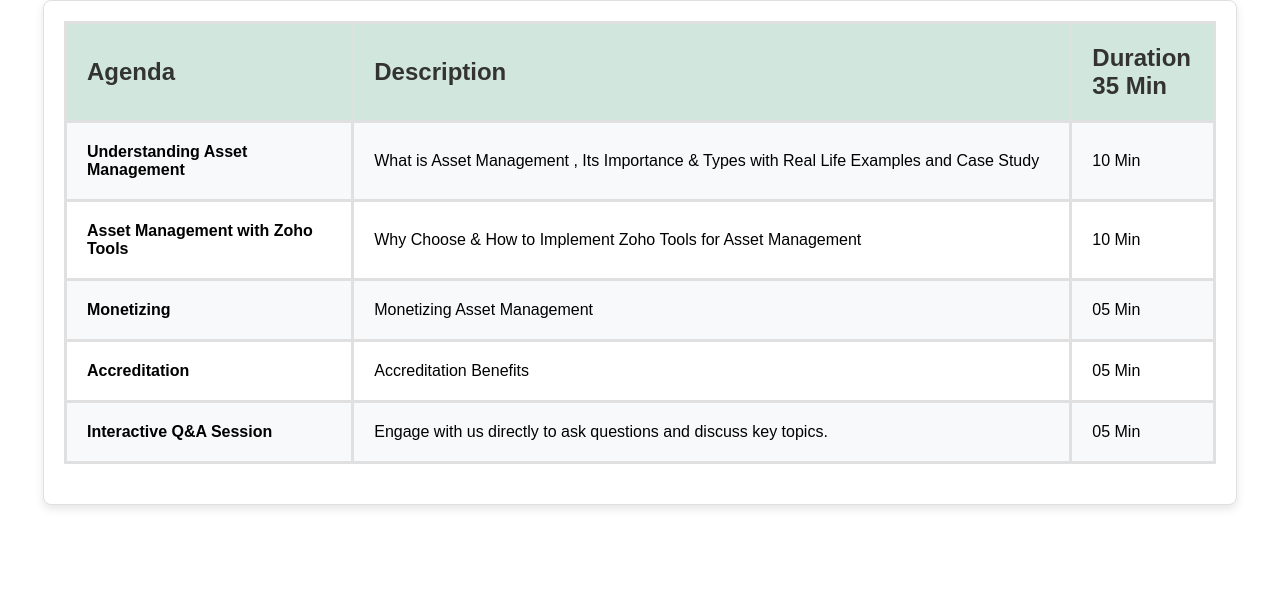
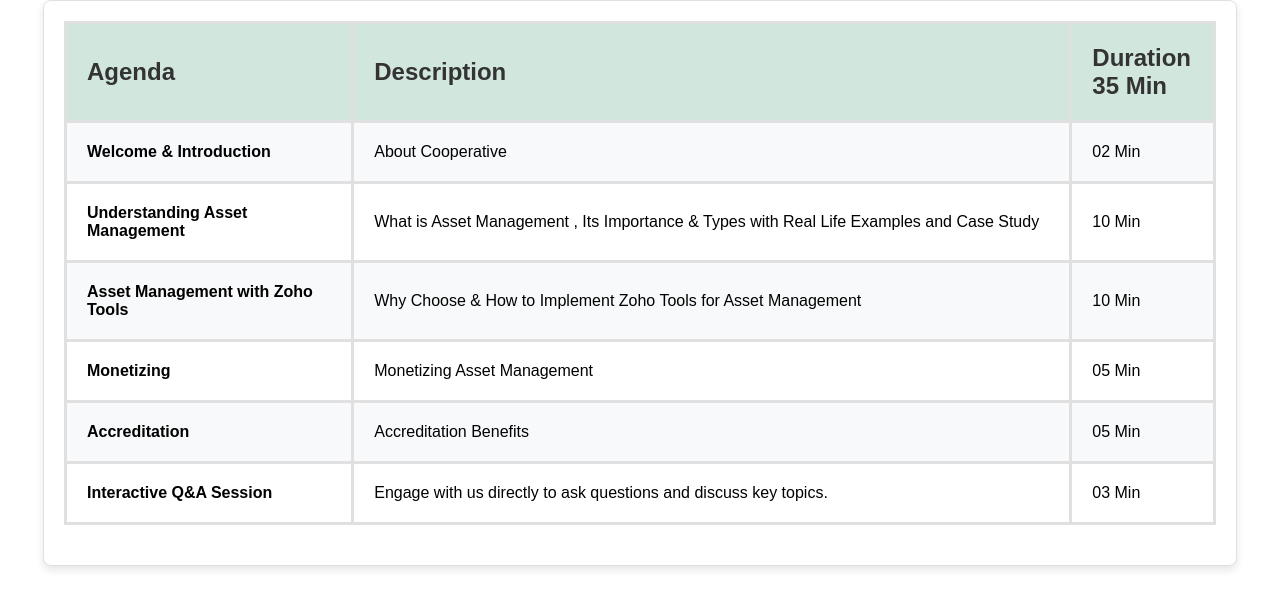
Before and after one commit to Vigykshit/Agenda, a plain HTML site: page index.html in a window 1280 px wide. Drawn offline with Linux system fonts and the light colour scheme.

Commit message:
first commit

```diff
--- a/index.html
+++ b/index.html
@@ -14,7 +14,11 @@
                 <th>Description</th>
                 <th>Duration<br/>35 Min</th>
             </tr>
-
+            <tr>
+                <td><b>Welcome & Introduction </b></td>
+                <td> About Cooperative</td>
+                <td>02 Min</td>
+            </tr>
             <tr>
                 <td><b>Understanding Asset Management </b></td>
                 <td>What is Asset Management , Its Importance & Types with Real Life Examples and Case Study</td>
@@ -38,7 +42,7 @@
             <tr>
                 <td><b>Interactive Q&A Session</b></td>
                 <td>Engage with us directly to ask questions and discuss key topics.</td>
-                <td>05 Min</td>
+                <td>03 Min</td>
             </tr>
 
         </table>
```
